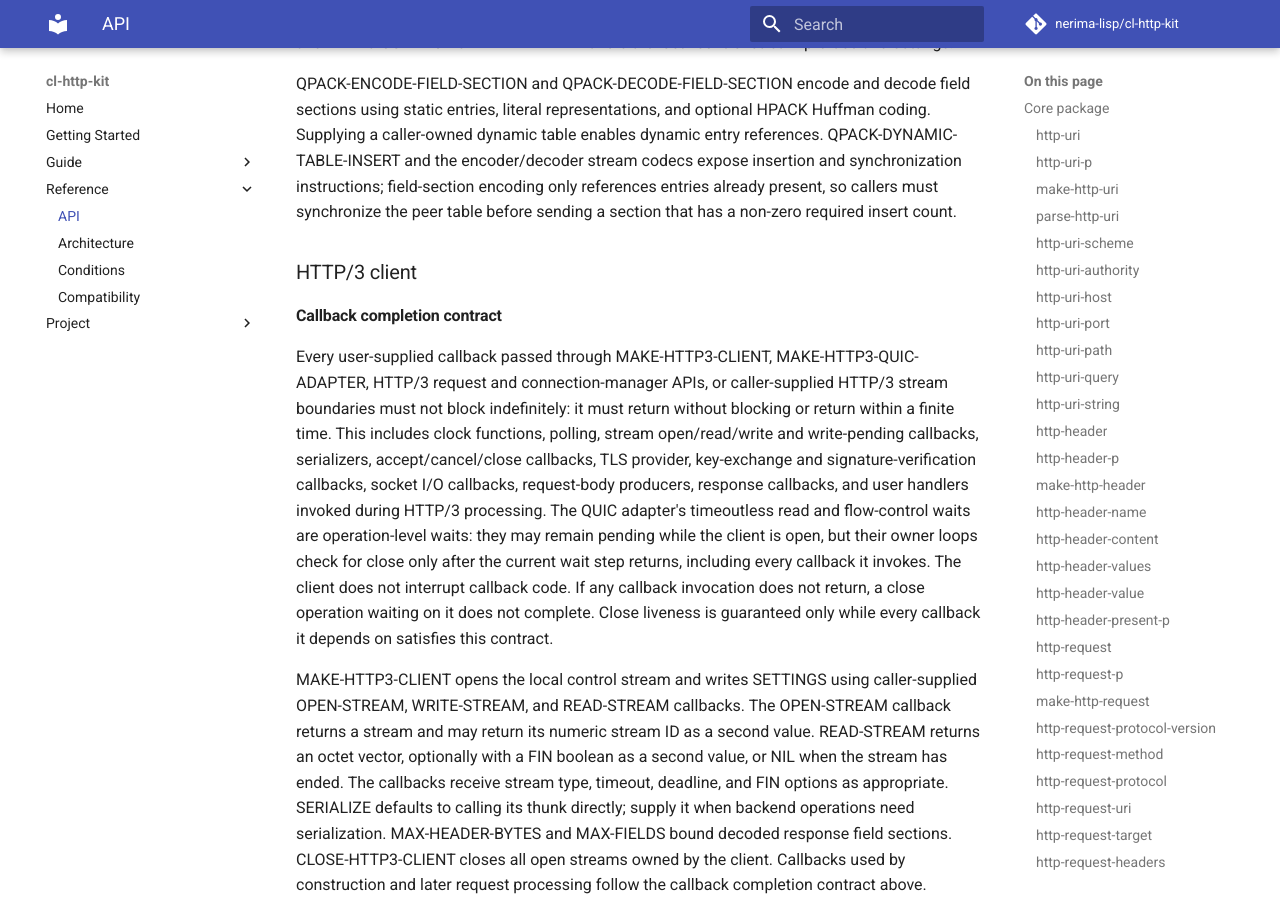
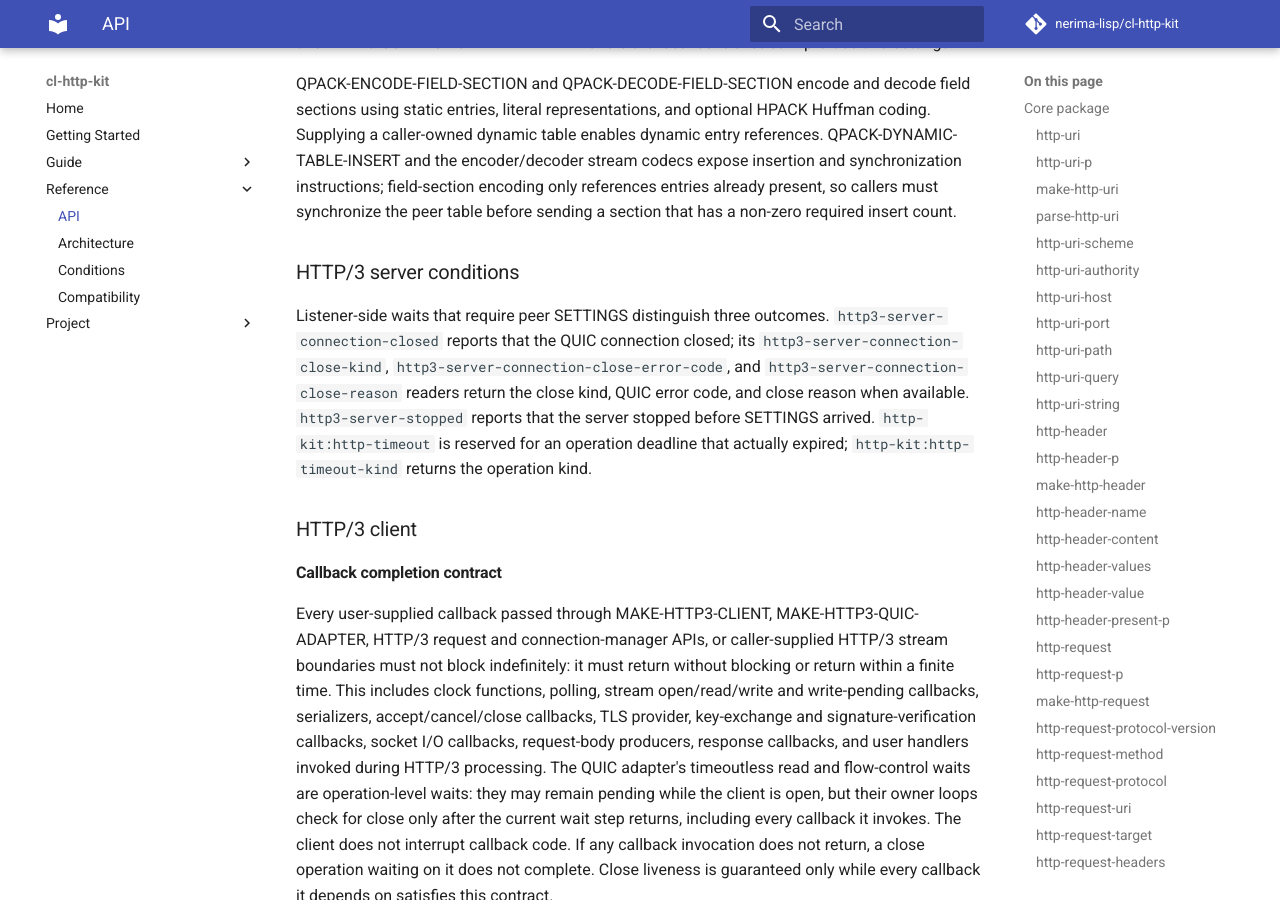
Before and after one commit to nerima-lisp/cl-http-kit, an MkDocs documentation site: the page built from docs/src/reference/api.md, in a window 1280 px wide and 900 px high, scrolled down 18693 px. Built offline with MkDocs 1.6.1 and Material for MkDocs 9.7.7, drawn with Linux system fonts in a browser that asks for light colours; comment, search, counter and statistics services are not loaded.

Commit message:
fix(http3): distinguish connection close from timeout

```diff
--- a/docs/src/reference/api.md
+++ b/docs/src/reference/api.md
@@ -813,6 +813,18 @@ codecs expose insertion and synchronization instructions; field-section
 encoding only references entries already present, so callers must synchronize
 the peer table before sending a section that has a non-zero required insert
 count.
+
+### HTTP/3 server conditions
+
+Listener-side waits that require peer SETTINGS distinguish three outcomes.
+`http3-server-connection-closed` reports that the QUIC connection closed; its
+`http3-server-connection-close-kind`,
+`http3-server-connection-close-error-code`, and
+`http3-server-connection-close-reason` readers return the close kind, QUIC error
+code, and close reason when available. `http3-server-stopped` reports that the
+server stopped before SETTINGS arrived. `http-kit:http-timeout` is reserved for
+an operation deadline that actually expired; `http-kit:http-timeout-kind`
+returns the operation kind.
 
 ### HTTP/3 client
 
```
Also changed, not shown: 2 other files.
